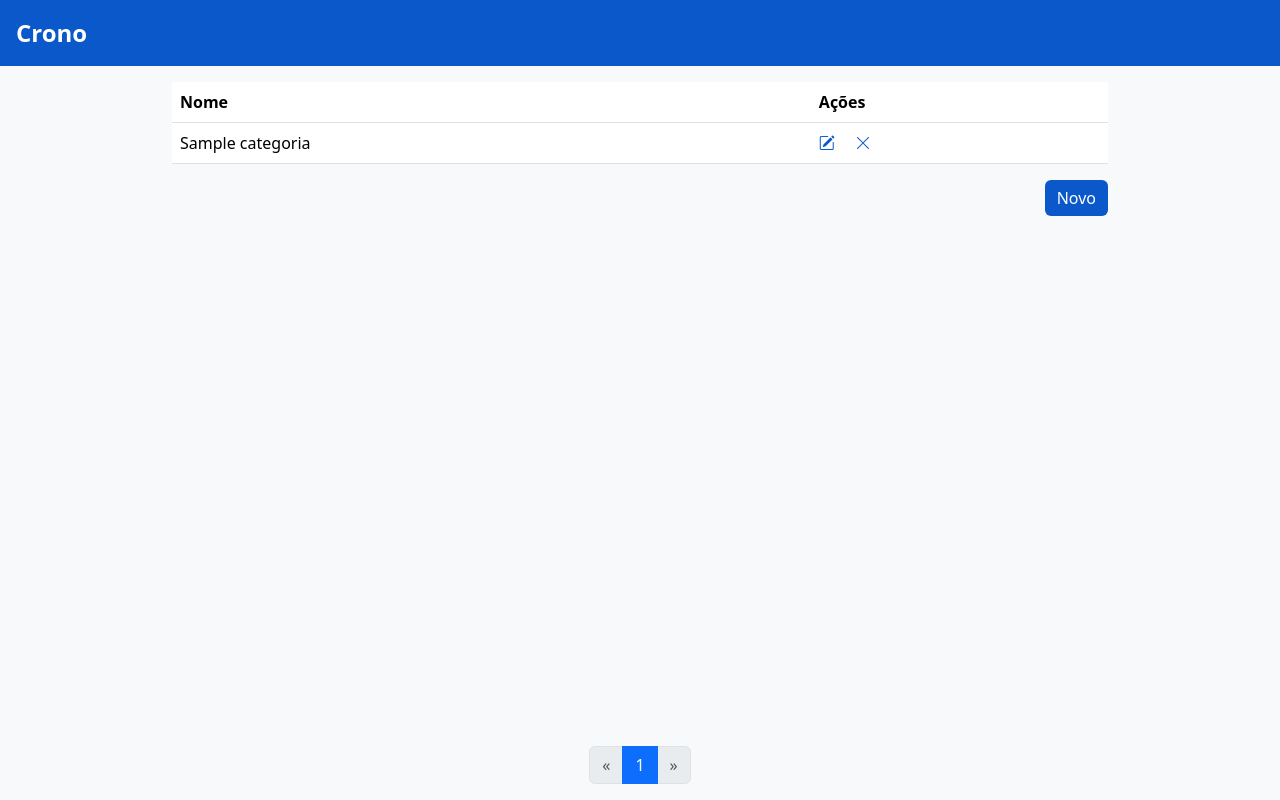
After one commit to adolfocustodio/Crono6.0, a Django app: page /categoria/listar/ in a window 1280 px wide. The commit adds this page. Run offline with Django 5.2, Linux system fonts and the light colour scheme; tables that the repository leaves empty hold one stand-in row (values such as "Sample post").

Commit message:
crud de categorias

```diff
--- /dev/null
+++ b/categorias/urls.py
@@ -0,0 +1,11 @@
+from django.urls import path
+from .views import CategoriaCriar, CategoriaListar, CategoriaEditar, CategoriaExcluir
+
+app_name = 'categorias'
+
+urlpatterns = [
+    path('criar/', CategoriaCriar.as_view(), name='categoria_criar'),
+    path('listar/', CategoriaListar.as_view(), name='categoria_listar'),
+    path('<int:pk>/editar/', CategoriaEditar.as_view(), name='categoria_editar'),
+    path('<int:pk>/excluir/', CategoriaExcluir.as_view(), name='categoria_excluir'),
+]
--- a/categorias/views.py
+++ b/categorias/views.py
@@ -1 +1,23 @@
-from django.shortcuts import render
+from django.views import generic
+from .models import Categoria
+from .forms import CategoriaForm
+from django.urls import reverse_lazy
+
+class CategoriaCriar(generic.CreateView):
+    form_class = CategoriaForm
+    model = Categoria
+    success_url = reverse_lazy('categorias:categoria_listar')
+
+class CategoriaListar(generic.ListView):
+    model = Categoria
+    context_object_name = 'categorias'
+    paginate_by = 10
+
+class CategoriaEditar(generic.UpdateView):
+    form_class = CategoriaForm
+    model = Categoria
+    success_url = reverse_lazy('categorias:categoria_listar')
+
+class CategoriaExcluir(generic.DeleteView):
+    model = Categoria
+    success_url = reverse_lazy('categorias:categoria_listar')
--- a/crono/urls.py
+++ b/crono/urls.py
@@ -3,5 +3,6 @@ from django.contrib import admin
 
 urlpatterns = [
     path('', include('core.urls', namespace='core')),
+    path('categoria/', include('categorias.urls', namespace='categorias')),
     path('admin/', admin.site.urls)
 ]
--- /dev/null
+++ b/static/css/buttons.css
@@ -0,0 +1,45 @@
+button {
+    border: currentColor;
+    border-radius: 6px;
+    padding: 6px 12px;
+    transition: color 0.3s ease;
+}
+
+.btn_azul {
+    background-color: var(--azul);
+    color: var(--branco);
+}
+
+.btn_azul:hover {
+    background-color: var(--azul2);
+}
+
+.btn_azul:active {
+    background-color: var(--azul3);
+}
+
+.btn_cinza {
+    background-color: var(--cinza);
+    color: var(--branco);
+}
+
+.btn_cinza:hover {
+    background-color: var(--cinza2);
+}
+
+.btn_cinza:active {
+    background-color: var(--cinza3);
+}
+
+.btn_vermelho {
+    background-color: var(--vermelho);
+    color: var(--branco);
+}
+
+.btn_vermelho:hover {
+    background-color: var(--vermelho2);
+}
+
+.btn_vermelho:active {
+    background-color: var(--vermelho3);
+}
--- a/static/css/dashboard.css
+++ b/static/css/dashboard.css
@@ -9,3 +9,17 @@
     color: var(--branco);
     width: 100%;
 }
+
+hr {
+    color: var(--azul);
+}
+
+
+tbody tr:hover td {
+    background-color: var(--azul_claro);
+}
+
+
+form {
+    width: 750px;
+}
--- a/static/css/style.css
+++ b/static/css/style.css
@@ -1,11 +1,19 @@
 @import url('dashboard.css');
+@import url('buttons.css');
 
 :root {
     --azul: #0a58ca;
     --azul2: #094fba;
     --azul3: #083fba;
+    --azul_claro: rgb(207, 226, 255, 0.5);
+    --cinza: #6c757d;
+    --cinza2: #666f79;
+    --cinza3: #606b75;
     --branco: #fff;
     --branco2: #f8f9fa;
+    --vermelho: #dc3545;
+    --vermelho2: #d2313f;
+    --vermelho3: #c3273d;
 }
 
 header {
--- a/templates/base.html
+++ b/templates/base.html
@@ -3,13 +3,14 @@
 <html lang="pt-br">
 <head>
     <meta charset="UTF-8">
-    <meta name="viewport" content="width=device-width, initial-scale=1.0">
+    <meta content="width=device-width, initial-scale=1.0" name="viewport">
     <title>
         {% block title %}
         Crono
         {% endblock title %}
     </title>
     <link rel="stylesheet" href="https://cdn.jsdelivr.net/npm/bootstrap@5.3.2/dist/css/bootstrap.min.css">
+    <link rel="stylesheet" href="https://cdn.jsdelivr.net/npm/bootstrap-icons@1.11.2/font/bootstrap-icons.min.css">
     <link rel="stylesheet" href="{% static 'css/style.css' %}">
 </head>
 <body>
@@ -22,5 +23,6 @@
         {% block main %}
         {% endblock main %}
     </main>
+    <script src="https://cdn.jsdelivr.net/npm/bootstrap@5.3.2/dist/js/bootstrap.bundle.min.js"></script>
 </body>
 </html>
--- /dev/null
+++ b/templates/categorias/categoria_confirm_delete.html
@@ -0,0 +1,18 @@
+<div class="modal fade" id="deleteModal">
+    <form action="{% url 'categorias:categoria_excluir' categoria.pk %}" class="modal-dialog modal-dialog-centered" method="post">
+        {% csrf_token %}
+        <div class="modal-content">
+            <div class="modal-header">
+                <h1 class="modal-title fs-5">Excluir categoria</h1>
+                <button class="btn-close" data-bs-dismiss="modal" type="button"></button>
+            </div>
+            <div class="modal-body">
+                <p class="mb-0">Tem certeza que deseja excluir essa categoria?</p>
+            </div>
+            <div class="modal-footer">
+                <button class="btn_cinza me-2" data-bs-dismiss="modal" type="button">Cancelar</button>
+                <button class="btn_vermelho" type="submit">Excluir</button>
+            </div>
+        </div>
+    </form>
+</div>
--- /dev/null
+++ b/templates/categorias/categoria_list.html
@@ -0,0 +1,37 @@
+{% extends "base.html" %}
+{% block main %}
+<div class="w-75">
+    <table class="table">
+        <thead>
+            <tr>
+                <th>Nome</th>
+                <th>Ações</th>
+            </tr>
+        </thead>
+        <tbody>
+            {% for categoria in categorias %}
+            <tr>
+                <td>{{ categoria.nome }}</td>
+                <td>
+                    <a class="link me-3" href="{% url 'categorias:categoria_editar' categoria.pk %}"><i class="bi bi-pencil-square"></i></a>
+                    <a class="link" data-bs-toggle="modal" href="#deleteModal"><i class="bi bi-x-lg"></i></a>
+                    {% include 'categorias/categoria_confirm_delete.html' %}
+                </td>
+            </tr>
+            {% empty %}
+            <tr>
+                <td class="text-center" colspan="2">
+                    <p class="mb-0">Não existem categorias cadastradas</p>
+                </td>
+            </tr>
+            {% endfor %}
+        </tbody>
+    </table>
+    <div class="text-end">
+        <a href="{% url 'categorias:categoria_criar' %}"><button class="btn_azul">Novo</button></a>
+    </div>
+</div>
+{% if categorias %}
+{% include 'pagination.html' %}
+{% endif %}
+{% endblock %}
--- a/templates/core/dashboard.html
+++ b/templates/core/dashboard.html
@@ -7,13 +7,13 @@
     <div class="card-container">
         <div class="card me-3">
             <div class="card-body">
-                <h2 class="fs-4">Categorias</h2>
+                <h2 class="fs-5">Categorias</h2>
                 <p class="mb-0">{{ total_categorias }}</p>
             </div>
         </div>
         <div class="card">
             <div class="card-body">
-                <h2 class="fs-4">Postagens</h2>
+                <h2 class="fs-5">Postagens</h2>
                 <p class="mb-0">{{ total_postagens }}</p>
             </div>
         </div>
--- /dev/null
+++ b/templates/pagination.html
@@ -0,0 +1,19 @@
+<nav>
+    <ul class="mb-0 pagination">
+        <li class="page-item {% if not page_obj.has_previous %}disabled{% endif %}">
+            <a class="page-link" href="{% if page_obj.has_previous %}?page={{ page_obj.previous_page_number }}{% endif %}">
+                <span>&laquo;</span>
+            </a>
+        </li>
+        {% for page_num in page_obj.paginator.page_range %}
+        <li class="page-item {% if page_obj.number == page_num %}active{% endif %}">
+            <a class="page-link" href="?page={{ page_num }}">{{ page_num }}</a>
+        </li>
+        {% endfor %}
+        <li class="page-item {% if not page_obj.has_next %}disabled{% endif %}">
+            <a class="page-link" href="{% if page_obj.has_next %}?page={{ page_obj.next_page_number }}{% endif %}">
+                <span>&raquo;</span>
+            </a>
+        </li>
+    </ul>
+</nav>
```
Also changed, not shown: categorias/forms.py (added, +10 -0 lines), templates/categorias/categoria_form.html (added, +14 -0 lines), templates/core/home.html (+3 -19 lines).
